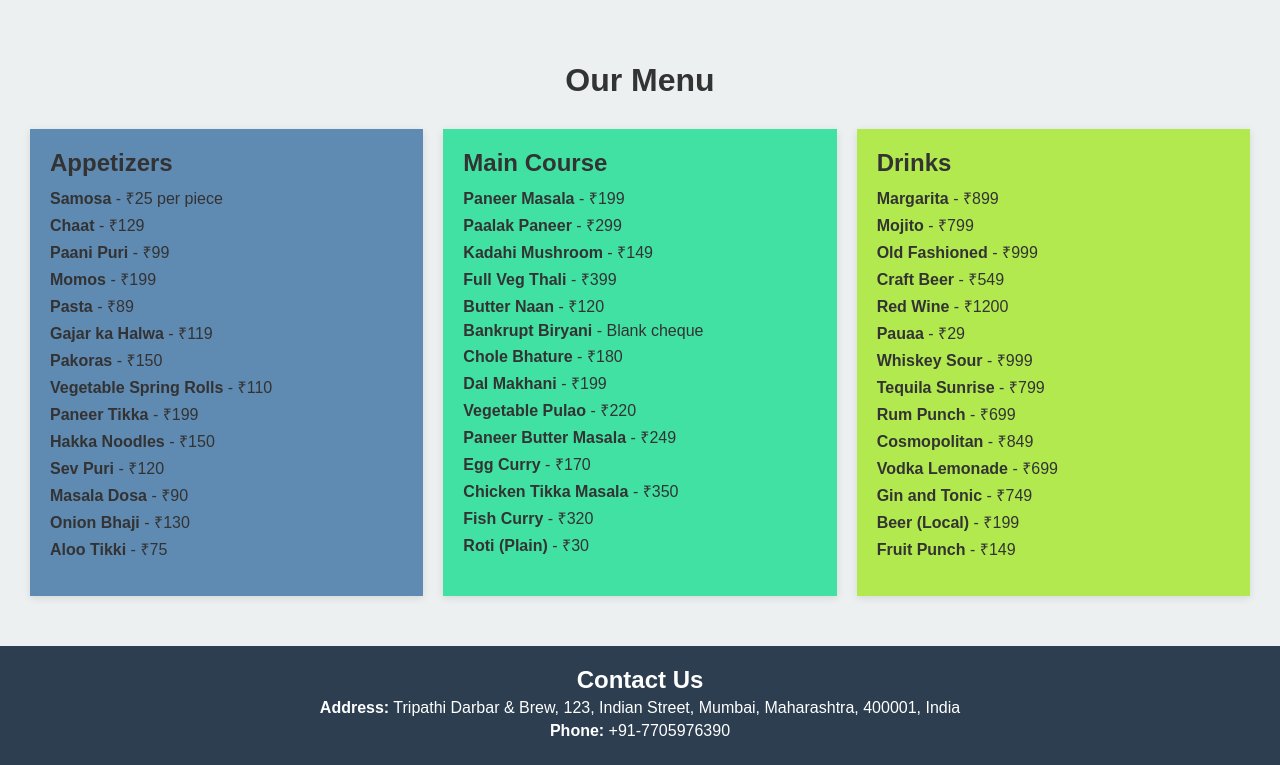
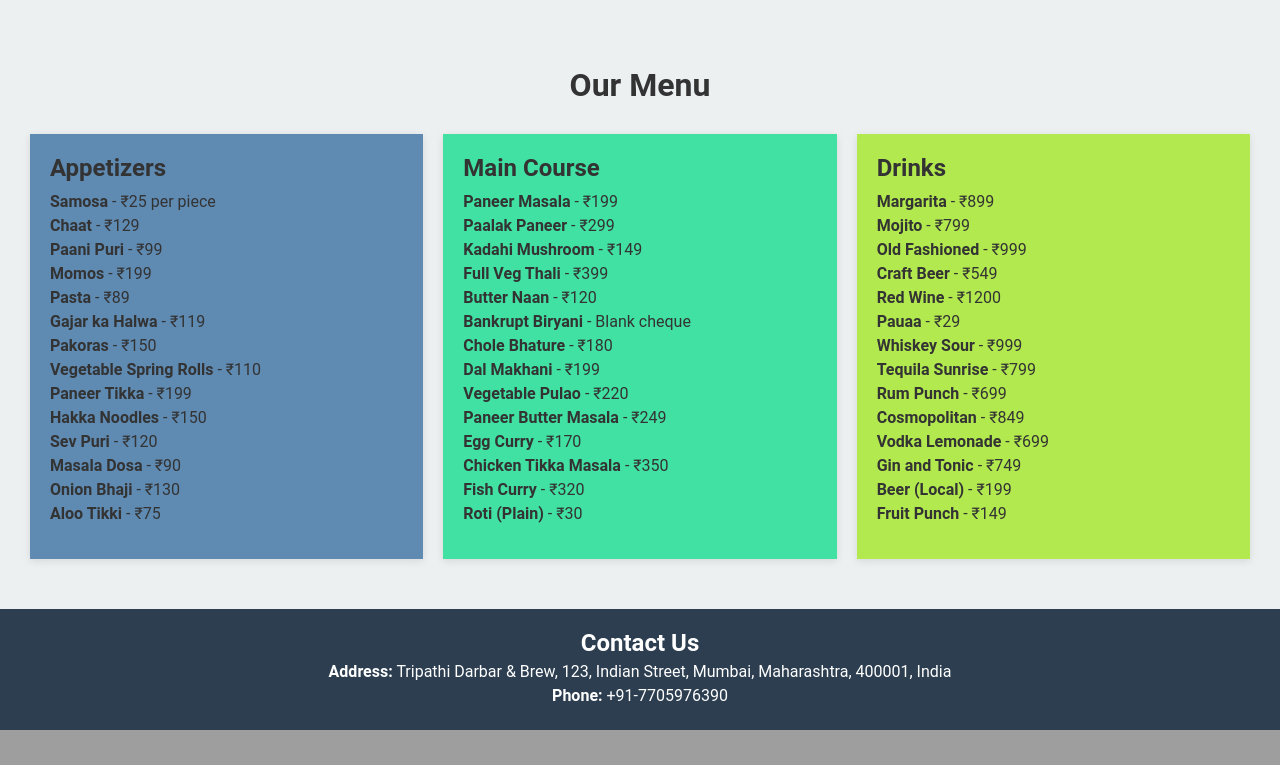
Before and after one commit to aloktripathi1/flask_tripathi, a Flask app: page / in a window 1280 px wide. Shown: the part 556-1321 px from the top of the page. After the commit the page ends 1286 px from the top, so only its background shows below. Run offline with Flask 3, Linux system fonts and the light colour scheme.

Commit message:
Update index_1.html

```diff
--- a/templates/index_1.html
+++ b/templates/index_1.html
@@ -6,7 +6,7 @@
     <meta name="viewport" content="width=device-width, initial-scale=1.0">
     <title>Bar & Restaurant</title>
 </head>
-<body style="margin: 0; font-family: Arial, sans-serif; color: #333; background-color: #f4f4f4;">
+<body style="margin: 0; font-family: 'Roboto', sans-serif; color: #333; background-color: #f4f4f4;">
 
     <!-- Header -->
     <header style="background-color: #2c3e50; color: white; padding: 20px; text-align: center;">
```
